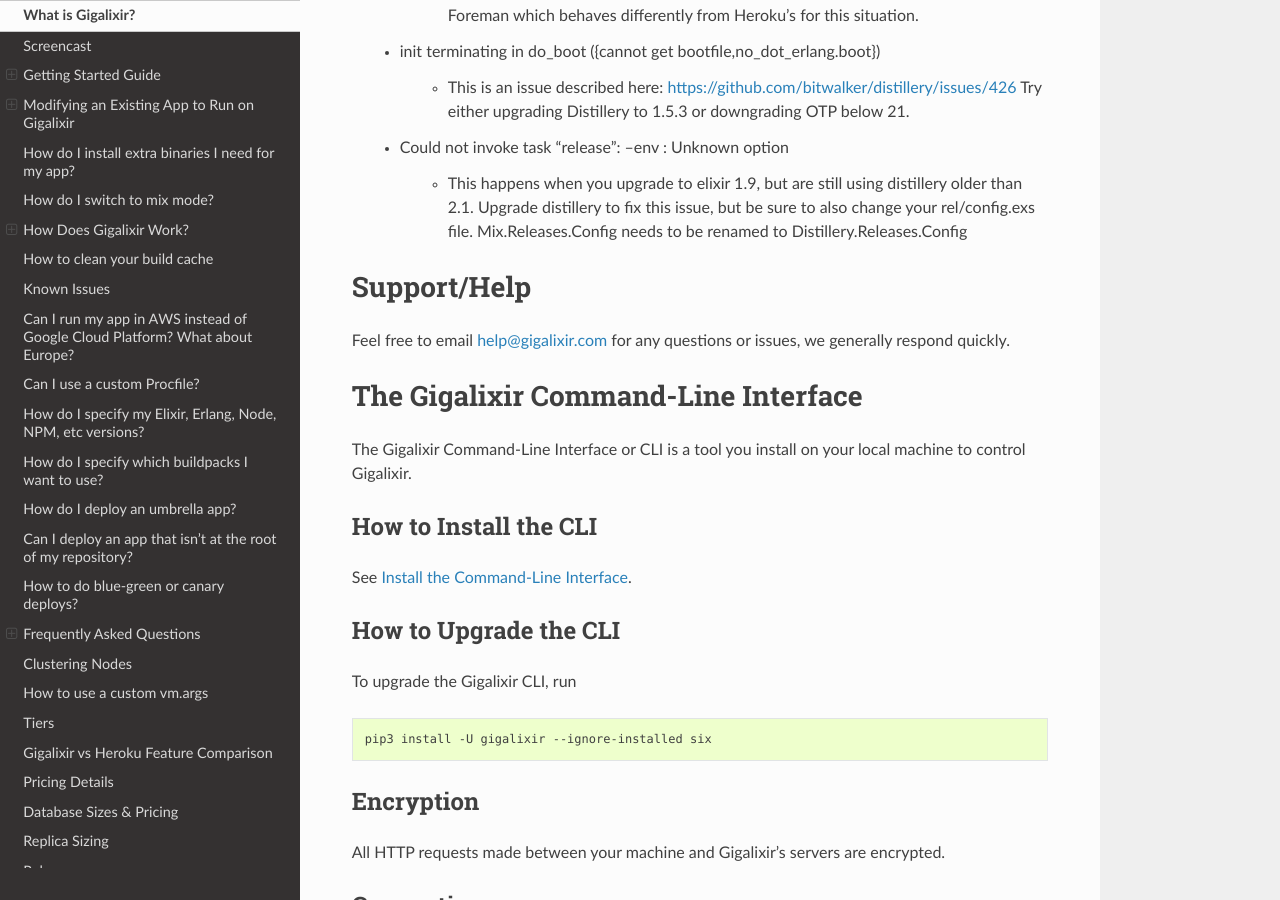
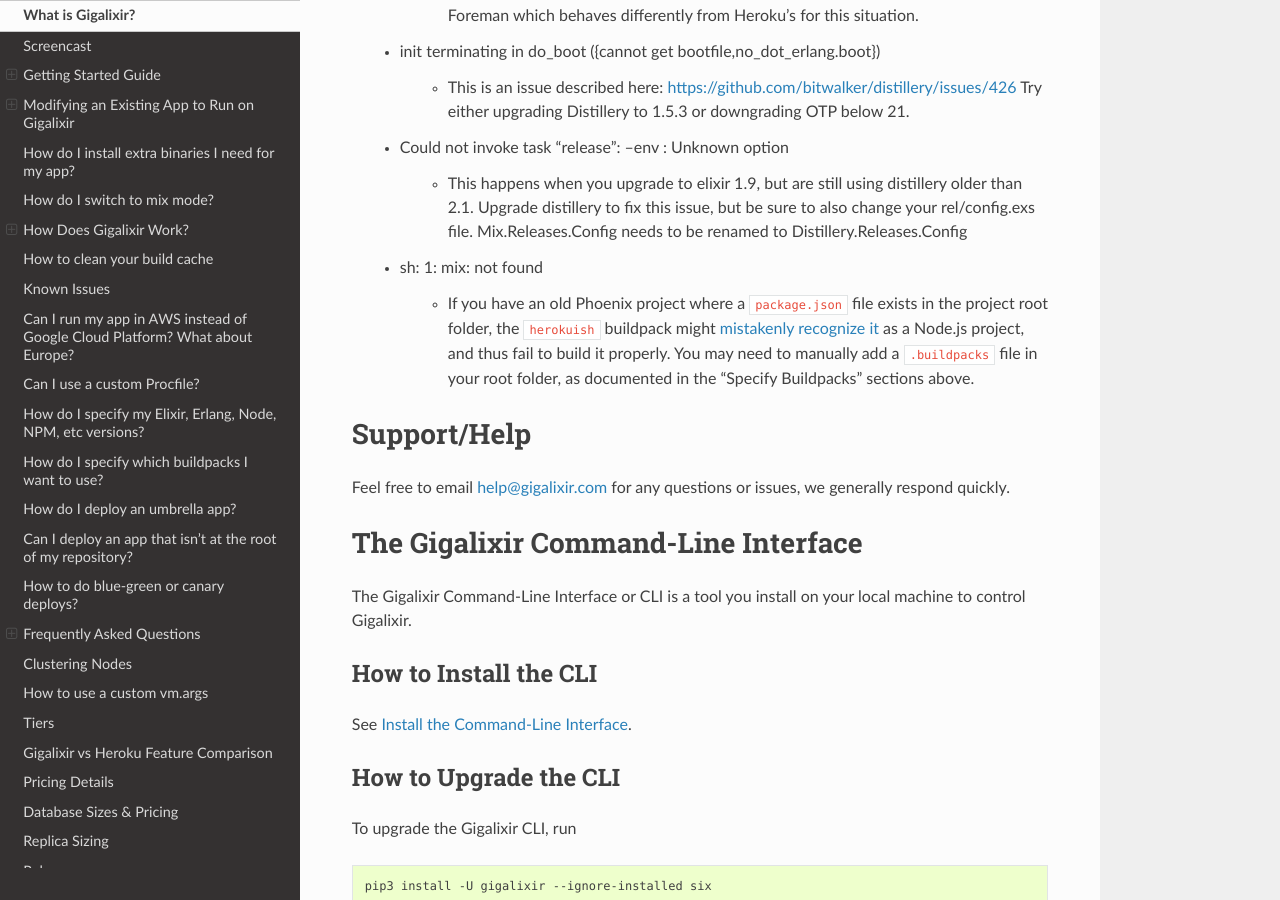
Before and after one commit to gigalixir/gigalixir-cli, a Sphinx documentation site: the page built from docs/source/main.rst, in a window 1280 px wide and 900 px high, scrolled down 42065 px. Built offline with Sphinx 7.4.7 and the Read the Docs theme 2.0.0, drawn with Linux system fonts in a browser that asks for light colours.

Commit message:
Add information about buildpack being sometimes errorneously detected

```diff
--- a/docs/source/main.rst
+++ b/docs/source/main.rst
@@ -1654,6 +1654,10 @@ A good first thing to try when you get a `git push` error is `cleaning your buil
 
         - This happens when you upgrade to elixir 1.9, but are still using distillery older than 2.1. Upgrade distillery to fix this issue, but be sure to also change your rel/config.exs file. Mix.Releases.Config needs to be renamed to Distillery.Releases.Config
 
+    - sh: 1: mix: not found
+
+        - If you have an old Phoenix project where a :bash:`package.json` file exists in the project root folder, the :bash:`herokuish` buildpack might `mistakenly recognize it <https://github.com/gliderlabs/herokuish/issues/232>`_ as a Node.js project, and thus fail to build it properly. You may need to manually add a :bash:`.buildpacks` file in your root folder, as documented in the "Specify Buildpacks" sections above.
+
 .. _`contact us for help`:
 .. _`contact us`:
 .. _`help`:
```
